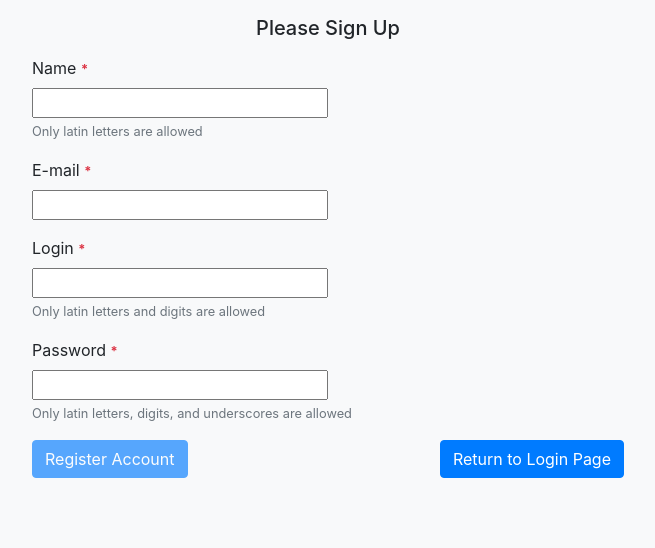
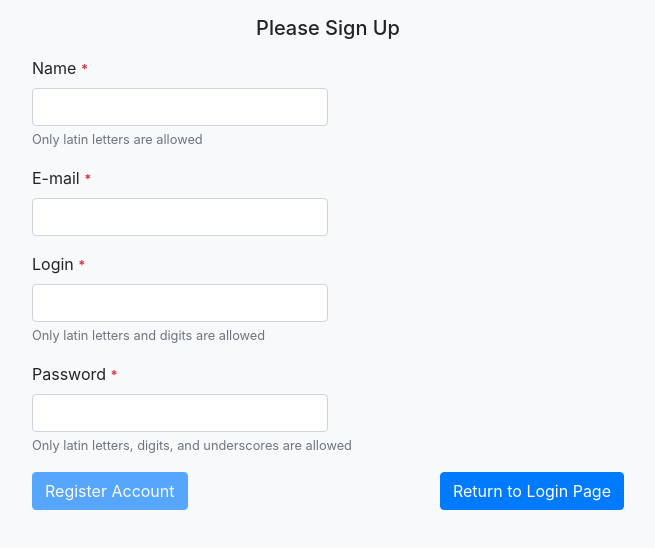
Before and after one commit to bohdanov90/weatherApp, an Angular app: page /login in a window 1280 px wide. Both pictures are taken after a click on the button "Sign Up". Shown: the top 548 px of the page, without its empty margins (312-967 px from the left). Built offline with nearby package versions, Linux system fonts and the light colour scheme.

Commit message:
style: input style changed

```diff
--- a/src/app/components/login/login.component.html
+++ b/src/app/components/login/login.component.html
@@ -9,7 +9,7 @@
         id="login"
         type="text"
         formControlName='login'
-        class='formControl w-50'
+        class='form-control w-50'
         required>
       <div>
         <small class="text-muted">Only latin letters and digits are allowed</small>
@@ -38,7 +38,7 @@
         id='password'
         type="password"
         formControlName='password'
-        class='formControl w-50'
+        class='form-control w-50'
         required>
       <div>
         <small class="text-muted">Only latin letters, digits, and underscores are allowed</small>
--- a/src/app/components/register/register.component.html
+++ b/src/app/components/register/register.component.html
@@ -9,7 +9,7 @@
         id='name'
         type="text"
         formControlName='name'
-        class='formControl w-50'
+        class='form-control w-50'
         required>
       <div>
         <small class="text-muted">Only latin letters are allowed</small>
@@ -38,7 +38,7 @@
         id='email'
         type="text"
         formControlName='email'
-        class='formControl w-50'
+        class='form-control w-50'
         required>
       <div
         *ngIf="registerForm.controls.email.invalid && (registerForm.controls.email.dirty || registerForm.controls.email.touched)"
@@ -58,7 +58,7 @@
         id='regLogin'
         type="text"
         formControlName='login'
-        class='formControl w-50'
+        class='form-control w-50'
         required>
       <div>
         <small class="text-muted">Only latin letters and digits are allowed</small>
@@ -87,7 +87,7 @@
         id='regPassword'
         type="password"
         formControlName='password'
-        class='formControl w-50'
+        class='form-control w-50'
         required>
       <div>
         <small class="text-muted">Only latin letters, digits, and underscores are allowed</small>
--- a/src/app/components/weather/weather.component.html
+++ b/src/app/components/weather/weather.component.html
@@ -16,7 +16,7 @@
       type='text'
       id='weatherPick'
       placeholder="Please enter city name"
-      class='formControl w-50 align-self-center mt-3 mb-3 mr-3'>
+      class='form-control w-50 align-self-center mt-3 mb-3 mr-3'>
     <button
       (click)='onCheckWeatherClick()'
       class="btn btn-success btn-sm mt-3 mb-3">Check Weather</button>
```
